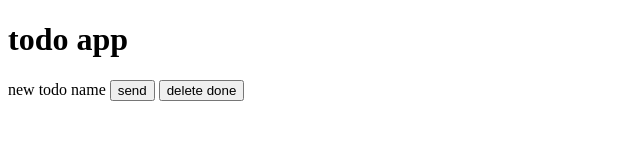
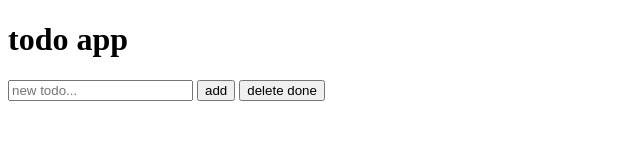
Before and after one commit to biancaraedler/todo-app, a plain HTML site: page index.html in a window 1280 px wide. Shown: the whole page, without its empty margins (0-640 px from the left). Drawn offline with Linux system fonts and the light colour scheme; no server answers.

Commit message:
feat: change html

```diff
--- a/index.html
+++ b/index.html
@@ -14,14 +14,17 @@
   <body>
     <h1>todo app</h1>
 
-    <div class="container" id="app">
-      <form id="new-todo-form">
-        <label for="new-todo">new todo name</label>
-        <button>send</button>
-        <button>delete done</button>
-      </form>
+    <div class="container">
+      <input
+        id="create-new-todo"
+        class="task-input"
+        type="text"
+        placeholder="new todo..."
+      />
+
+      <button id="add-todo-btn">add</button>
+      <button id="delete-todo-btn">delete done</button>
     </div>
-
     <div class="list-container">
       <ul id="todo-list" class="style-todo"></ul>
     </div>
```
